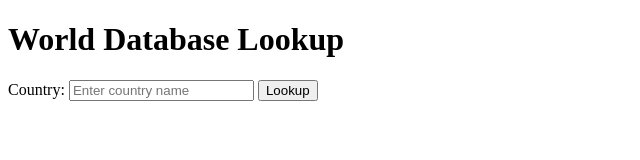
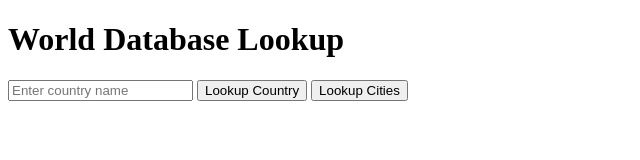
Before and after one commit to joelrhoden876/info2180-lab5, a plain HTML site: page index.html in a window 1280 px wide. Shown: the whole page, without its empty margins (0-640 px from the left). Drawn offline with Linux system fonts and the light colour scheme.

Commit message:
Edited index.html

```diff
--- a/index.html
+++ b/index.html
@@ -18,9 +18,10 @@
 
 		<main>
 			<div id="controls">
-				<label for="country">Country:</label>
+				<!-- <label for="country">Country:</label> -->
 				<input id="country" type="search" name="country" placeholder="Enter country name" />
-				<button id="lookup">Lookup</button>
+				<button id="lookupco">Lookup Country</button>
+				<button id="lookupci">Lookup Cities</button>
 			</div>
 
 			<div id="result">
```
